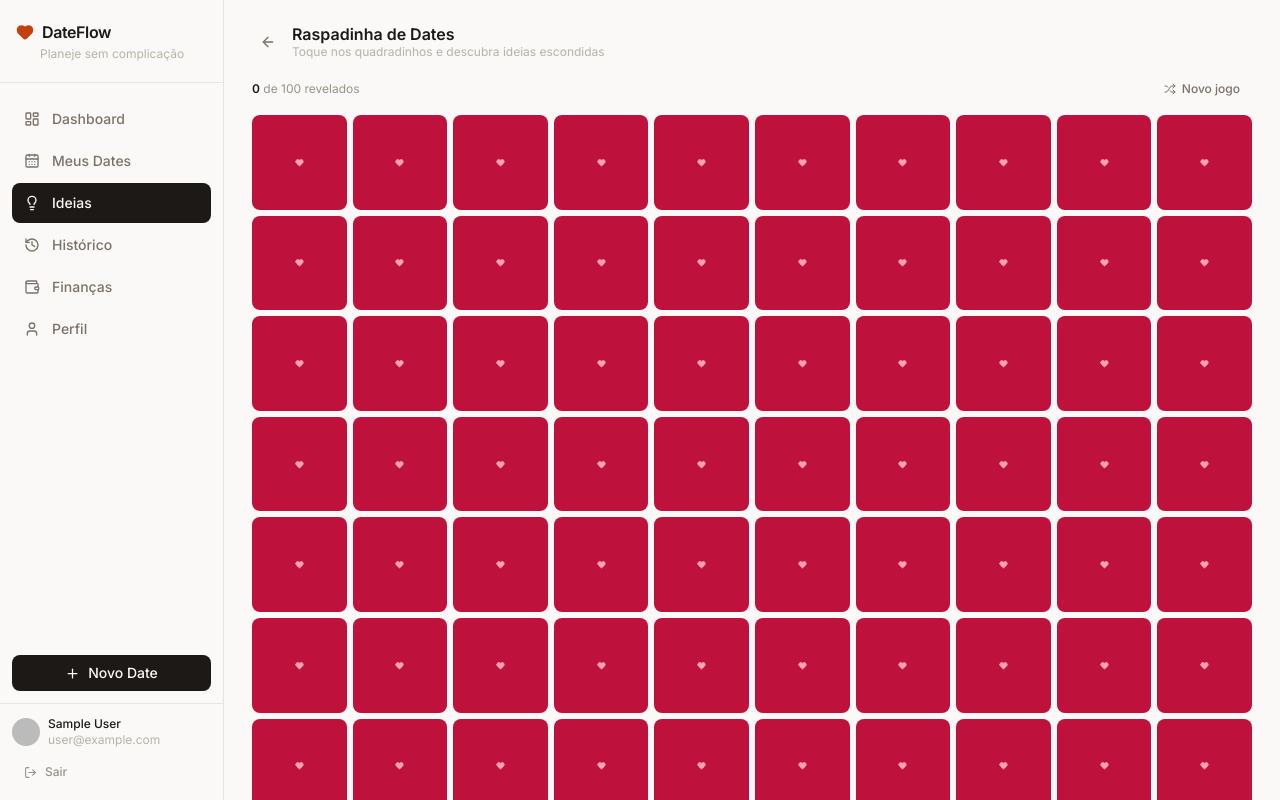
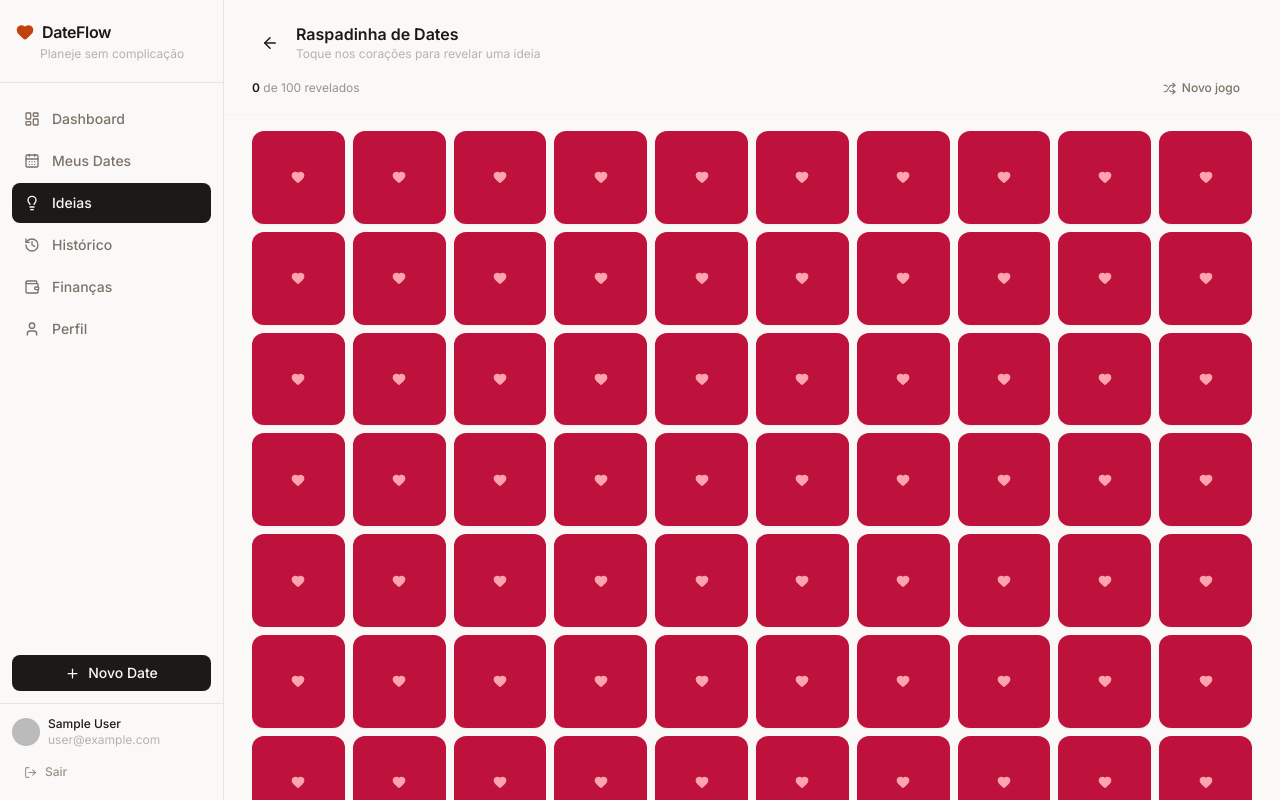
Before and after one commit to ArturOSantana/DateFlow, a React (Vite) app: page /ideas/scratch in a window 1280 px wide. Shown: the top 800 px of the page. Built offline with nearby package versions, Linux system fonts and the light colour scheme; no server answers; the database is empty; sample sign-in values are in the browser's storage.

Commit message:
adicionado

```diff
--- a/src/contexts/AuthContext.tsx
+++ b/src/contexts/AuthContext.tsx
@@ -1,7 +1,8 @@
 import React, { createContext, useContext, useEffect, useState } from 'react'
 import {
   onAuthStateChanged,
-  signInWithPopup,
+  signInWithRedirect,
+  getRedirectResult,
   signOut,
   type User,
 } from 'firebase/auth'
@@ -21,6 +22,11 @@ export function AuthProvider({ children }: { children: React.ReactNode }) {
   const [loading, setLoading] = useState(true)
 
   useEffect(() => {
+    // Captura o usuário retornado após o redirect do Google
+    getRedirectResult(auth).catch(() => {
+      // Ignora erros de redirect (ex: usuário cancelou)
+    })
+
     const unsub = onAuthStateChanged(auth, u => {
       setUser(u)
       setLoading(false)
@@ -29,7 +35,7 @@ export function AuthProvider({ children }: { children: React.ReactNode }) {
   }, [])
 
   async function signInWithGoogle() {
-    await signInWithPopup(auth, googleProvider)
+    await signInWithRedirect(auth, googleProvider)
   }
 
   async function logout() {
--- a/src/lib/firebase.ts
+++ b/src/lib/firebase.ts
@@ -1,5 +1,10 @@
 import { initializeApp } from 'firebase/app'
-import { getAuth, GoogleAuthProvider } from 'firebase/auth'
+import {
+  getAuth,
+  GoogleAuthProvider,
+  browserLocalPersistence,
+  setPersistence,
+} from 'firebase/auth'
 import { getFirestore } from 'firebase/firestore'
 
 const firebaseConfig = {
@@ -14,5 +19,14 @@ const firebaseConfig = {
 const app = initializeApp(firebaseConfig)
 
 export const auth = getAuth(app)
+
+// Força localStorage como mecanismo de persistência.
+// Evita o erro "missing initial state" causado pelo sessionStorage
+// ser inacessível no Safari mobile / modo privado / WebViews.
+setPersistence(auth, browserLocalPersistence).catch(() => {
+  // Se localStorage também falhar (muito raro), o auth ainda funciona
+  // na sessão atual sem persistência — comportamento seguro.
+})
+
 export const db = getFirestore(app)
 export const googleProvider = new GoogleAuthProvider()
--- a/src/pages/ScratchPage.tsx
+++ b/src/pages/ScratchPage.tsx
@@ -36,6 +36,7 @@ export default function ScratchPage() {
   const [savedIds, setSavedIds] = useState<Set<string>>(new Set())
 
   const scratchedCount = tiles.filter(t => t.scratched).length
+  const isSaved = revealed ? savedIds.has(revealed) : false
 
   function handleScratch(index: number) {
     setTiles(prev =>
@@ -75,72 +76,72 @@ export default function ScratchPage() {
     setSavedIds(new Set())
   }
 
-  const isSaved = revealed ? savedIds.has(revealed) : false
+  return (
+    <div className="flex flex-col h-full">
 
-  return (
-    <div className="px-4 pt-4 pb-6 md:px-7 md:pt-6">
+      {/* ── Cabeçalho fixo dentro do scroll ── */}
+      <div className="px-4 pt-5 pb-3 md:px-7 md:pt-6 border-b border-stone-100">
 
-      {/* ── Header ── */}
-      <div className="flex items-center gap-2 mb-4">
+        {/* Título + voltar */}
+        <div className="flex items-center gap-2 mb-3">
           <button
             onClick={() => navigate('/ideas')}
-          className="btn-ghost p-2 shrink-0"
+            className="w-9 h-9 flex items-center justify-center rounded-xl hover:bg-stone-100 transition-colors shrink-0"
             aria-label="Voltar"
           >
-          <ArrowLeft size={16} />
+            <ArrowLeft size={18} />
           </button>
           <div className="min-w-0">
             <h1 className="text-base font-semibold text-stone-900 leading-tight">Raspadinha de Dates</h1>
-          <p className="text-xs text-stone-400 leading-tight">Toque nos quadradinhos e descubra ideias escondidas</p>
+            <p className="text-xs text-stone-400 mt-0.5">Toque nos corações para revelar uma ideia</p>
           </div>
         </div>
 
-      {/* ── Contador + botão novo jogo ── */}
-      <div className="flex items-center justify-between mb-3">
+        {/* Contador + novo jogo */}
+        <div className="flex items-center justify-between">
           <p className="text-xs text-stone-500">
             <span className="font-semibold text-stone-900">{scratchedCount}</span>
-          <span> de 100 revelados</span>
+            {' '}de 100 revelados
           </p>
           <button
             onClick={handleReset}
-          className="btn-ghost py-1.5 px-3 text-xs gap-1.5"
+            className="inline-flex items-center gap-1.5 text-xs font-medium text-stone-600 hover:text-stone-900 transition-colors py-1.5 px-3 rounded-lg hover:bg-stone-100"
           >
-          <Shuffle size={12} />
+            <Shuffle size={13} />
             Novo jogo
           </button>
         </div>
+      </div>
 
-      {/* ── Banner da ideia revelada ── */}
+      {/* ── Banner ideia revelada ── */}
       {revealed && (
-        <div className="card mb-4 p-3 bg-rose-50 border-rose-200">
-          {/* linha 1: label + status */}
-          <div className="flex items-center justify-between gap-2 mb-1">
-            <p className="text-xs font-semibold text-rose-600 uppercase tracking-wide">
+        <div className="mx-4 md:mx-7 mt-3 rounded-xl bg-rose-50 border border-rose-200 p-4">
+          <div className="flex items-start justify-between gap-2 mb-2">
+            <p className="text-xs font-semibold text-rose-500 uppercase tracking-wide leading-none">
               Ideia revelada
             </p>
             {isSaved && (
-              <span className="inline-flex items-center gap-1 text-xs text-emerald-600 font-medium">
-                <Check size={11} /> Salva
+              <span className="inline-flex items-center gap-1 text-xs text-emerald-600 font-medium shrink-0">
+                <Check size={11} />
+                Salva
               </span>
             )}
           </div>
-          {/* linha 2: nome da ideia */}
-          <p className="text-sm font-semibold text-stone-900 leading-snug mb-3">
+          <p className="text-base font-semibold text-stone-900 leading-snug mb-3">
             {revealed}
           </p>
-          {/* linha 3: ações em full-width */}
           <div className="flex gap-2">
             <button
               onClick={() => handleSaveIdea(revealed)}
               disabled={saving || isSaved}
-              className="btn-secondary flex-1 justify-center py-2 text-xs gap-1.5 disabled:opacity-40"
+              className="flex-1 flex items-center justify-center gap-1.5 py-2.5 rounded-lg bg-white border border-stone-200 text-sm font-medium text-stone-700 hover:bg-stone-50 transition-colors disabled:opacity-40 disabled:cursor-not-allowed"
             >
-              <Plus size={12} />
+              <Plus size={14} />
               {saving ? 'Salvando...' : 'Salvar ideia'}
             </button>
             <button
               onClick={() => handleSchedule(revealed)}
-              className="btn-primary flex-1 justify-center py-2 text-xs gap-1.5"
+              className="flex-1 flex items-center justify-center gap-1.5 py-2.5 rounded-lg bg-stone-900 text-sm font-medium text-white hover:bg-stone-800 transition-colors"
             >
               Agendar date
             </button>
@@ -148,29 +149,33 @@ export default function ScratchPage() {
         </div>
       )}
 
-      {/* ── Grid responsivo ── */}
-      {/* Mobile: 8 colunas para os quadradinhos terem tamanho tocável (~40px) */}
-      {/* Desktop md+: 10 colunas mantendo a grade original */}
-      <div className="grid gap-1.5 grid-cols-8 md:grid-cols-10">
+      {/* ── Grade de quadradinhos ── */}
+      {/*
+        Mobile  (< 640px):  5 colunas → quadradinhos ~64px, toque confortável, texto legível
+        Tablet  (sm 640px): 8 colunas
+        Desktop (md 768px): 10 colunas
+      */}
+      <div className="px-4 md:px-7 pt-4 pb-4">
+        <div className="grid grid-cols-5 sm:grid-cols-8 md:grid-cols-10 gap-2">
           {tiles.map(tile => (
             <button
               key={tile.index}
               onClick={() => !tile.scratched && handleScratch(tile.index)}
               className={[
-              'aspect-square rounded-lg flex items-center justify-center text-center',
-              'transition-all duration-200 select-none',
+                'aspect-square rounded-xl flex items-center justify-center p-1',
+                'transition-all duration-200 select-none active:scale-90',
                 tile.scratched
-                ? 'bg-rose-50 border border-rose-200 text-rose-900 cursor-default scale-95 p-0.5'
-                : 'bg-rose-700 hover:bg-rose-800 active:scale-90 cursor-pointer',
+                  ? 'bg-rose-50 border border-rose-200 cursor-default'
+                  : 'bg-rose-700 hover:bg-rose-800 cursor-pointer shadow-sm',
               ].join(' ')}
-            title={tile.scratched ? tile.idea : 'Raspe para revelar'}
+              aria-label={tile.scratched ? tile.idea : 'Revelar ideia'}
             >
               {tile.scratched ? (
-              <span className="text-[8px] md:text-[9px] leading-tight font-medium overflow-hidden line-clamp-3 w-full text-center px-0.5">
+                <span className="text-[9px] sm:text-[9px] leading-tight font-medium text-rose-900 text-center line-clamp-4 w-full">
                   {tile.idea}
                 </span>
               ) : (
-              <Heart size={9} className="fill-rose-300 text-rose-300 shrink-0" />
+                <Heart size={14} className="fill-rose-300 text-rose-300 shrink-0" />
               )}
             </button>
           ))}
@@ -182,5 +187,7 @@ export default function ScratchPage() {
             : `${100 - scratchedCount} quadradinhos ainda por revelar`}
         </p>
       </div>
+
+    </div>
   )
 }
```
Also changed, not shown: src/pages/DrawPage.tsx (+29 -28 lines). Lines whose indentation alone changed are shown as unchanged.
